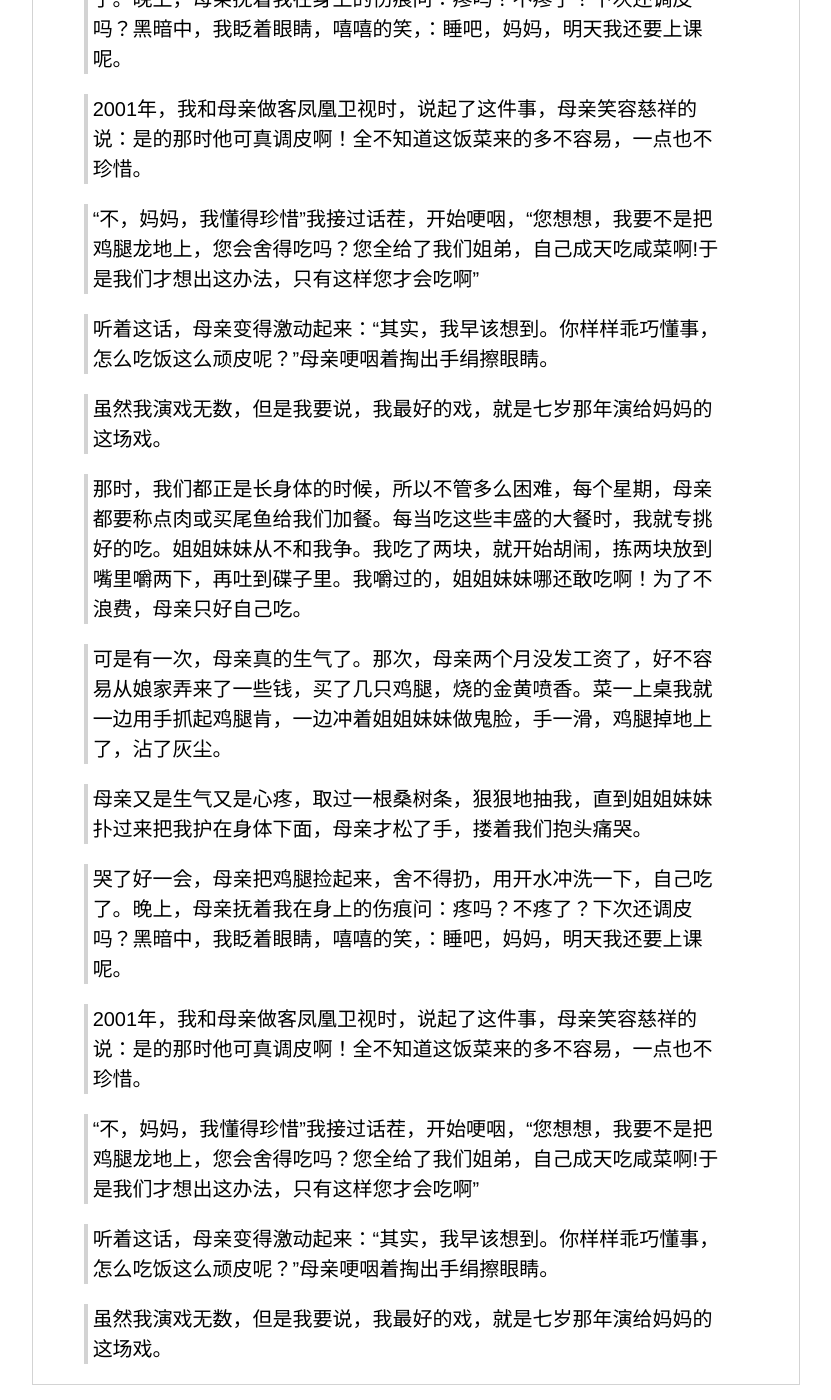
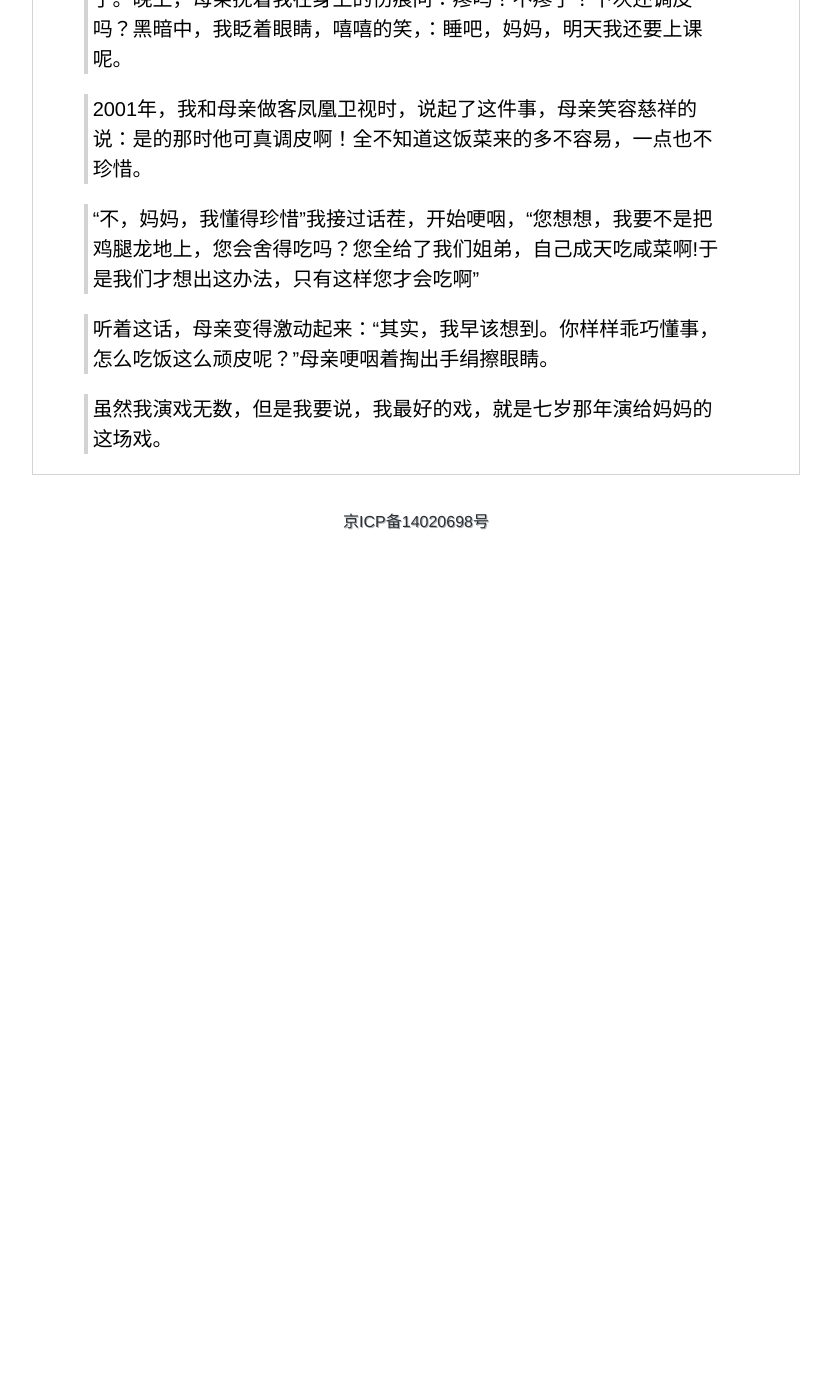
Before and after one commit to yanyiwu/blog, a Jekyll site: the page built from _posts/2015-03-02-the-best-show.md, in a window 1280 px wide and 1400 px high, scrolled down 1353 px. Shown: the whole window, without its empty margins (224-1055 px from the left). Built offline with Jekyll 4.4.1, drawn with Linux system fonts in a browser that asks for light colours; Markdown is read by kramdown in place of the engine named in the settings; comment, search, counter and statistics services are not loaded; after the commit the page ends 1909 px from its top, so only the background shows below that.

Commit message:
修复文本重复问题

```diff
--- a/_posts/2015-03-02-the-best-show.md
+++ b/_posts/2015-03-02-the-best-show.md
@@ -55,19 +55,3 @@ category: life
 > 听着这话，母亲变得激动起来：“其实，我早该想到。你样样乖巧懂事，怎么吃饭这么顽皮呢？”母亲哽咽着掏出手绢擦眼睛。
 
 > 虽然我演戏无数，但是我要说，我最好的戏，就是七岁那年演给妈妈的这场戏。
-
-> 那时，我们都正是长身体的时候，所以不管多么困难，每个星期，母亲都要称点肉或买尾鱼给我们加餐。每当吃这些丰盛的大餐时，我就专挑好的吃。姐姐妹妹从不和我争。我吃了两块，就开始胡闹，拣两块放到嘴里嚼两下，再吐到碟子里。我嚼过的，姐姐妹妹哪还敢吃啊！为了不浪费，母亲只好自己吃。
-
-> 可是有一次，母亲真的生气了。那次，母亲两个月没发工资了，好不容易从娘家弄来了一些钱，买了几只鸡腿，烧的金黄喷香。菜一上桌我就一边用手抓起鸡腿肯，一边冲着姐姐妹妹做鬼脸，手一滑，鸡腿掉地上了，沾了灰尘。
-
-> 母亲又是生气又是心疼，取过一根桑树条，狠狠地抽我，直到姐姐妹妹扑过来把我护在身体下面，母亲才松了手，搂着我们抱头痛哭。
-
-> 哭了好一会，母亲把鸡腿捡起来，舍不得扔，用开水冲洗一下，自己吃了。晚上，母亲抚着我在身上的伤痕问：疼吗？不疼了？下次还调皮吗？黑暗中，我眨着眼睛，嘻嘻的笑，：睡吧，妈妈，明天我还要上课呢。
-
-> 2001年，我和母亲做客凤凰卫视时，说起了这件事，母亲笑容慈祥的说：是的那时他可真调皮啊！全不知道这饭菜来的多不容易，一点也不珍惜。
-
-> “不，妈妈，我懂得珍惜”我接过话茬，开始哽咽，“您想想，我要不是把鸡腿龙地上，您会舍得吃吗？您全给了我们姐弟，自己成天吃咸菜啊!于是我们才想出这办法，只有这样您才会吃啊”
-
-> 听着这话，母亲变得激动起来：“其实，我早该想到。你样样乖巧懂事，怎么吃饭这么顽皮呢？”母亲哽咽着掏出手绢擦眼睛。
-
-> 虽然我演戏无数，但是我要说，我最好的戏，就是七岁那年演给妈妈的这场戏。
```
